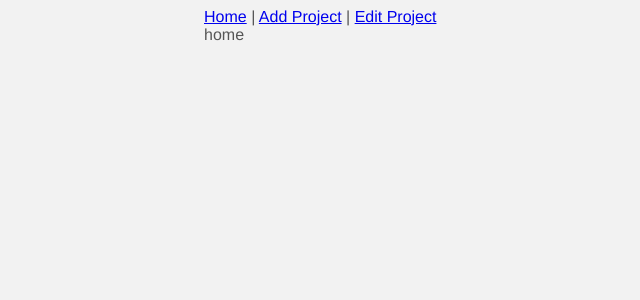
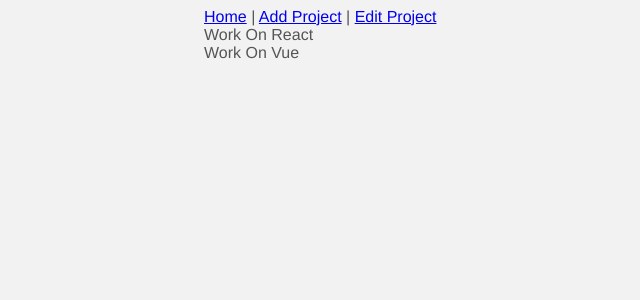
Before and after one commit to alexelmore/vue-project-planner, a Vue app in the folder project/: page / in a window 1280 px wide. Shown: the top 300 px of the page, without its empty margins (136-776 px from the left). Built offline with nearby package versions, Linux system fonts and the light colour scheme; data requests are answered from the project's data file.

Commit message:
Make fetch request to json db for project inside of the Home Component

```diff
--- a/project/src/views/Home.vue
+++ b/project/src/views/Home.vue
@@ -1,11 +1,36 @@
 <template>
   <div class="home">
-    home
+    <div v-if="projects.length">
+      <div v-for="project in projects" :key="project.id">
+        {{ project.title }}
+      </div>
+    </div>
+    <div v-else>Loading Projects...</div>
   </div>
 </template>
 
 <script>
 export default {
   name: "Home",
+  data() {
+    return {
+      projects: [],
+    };
+  },
+  components: {},
+  // Mounted hook for sending out Get Fetch request to json DB as soon as component is mounted to the DOM.
+  mounted() {
+    // Setup url and GET fetch request going to our json db file
+    const url = `http://localhost:3000/projects`;
+    fetch(url)
+      .then((res) => res.json())
+      .then((data) => {
+        // Init our projects property with the returned data from our Fetch request
+        this.projects = data;
+      })
+      .catch((error) => {
+        console.log(error.message);
+      });
+  },
 };
 </script>
```
